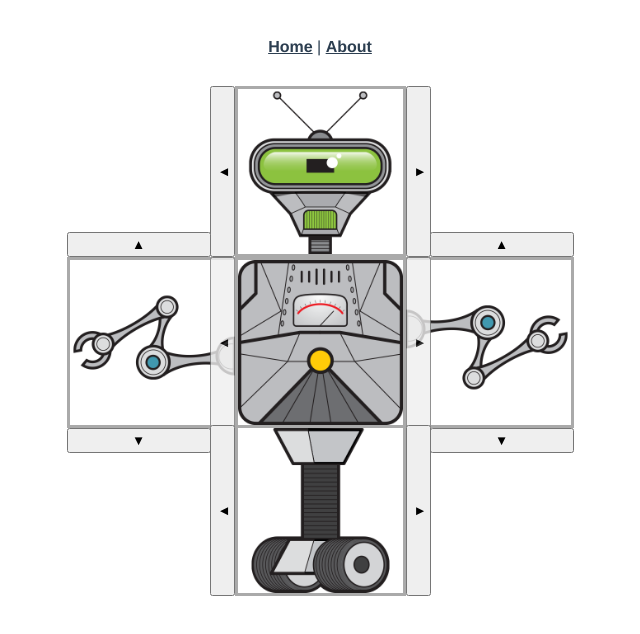
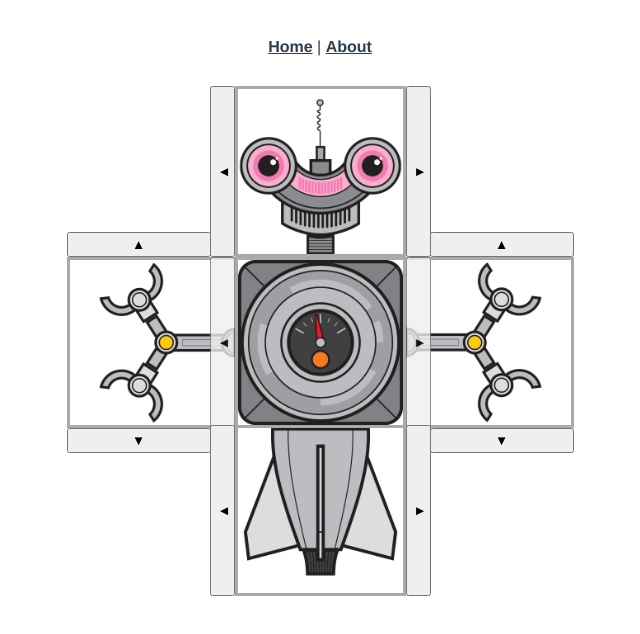
Before and after one commit to NickHafner/Build-a-Bot, a Vue app in the folder build-a-bot/: page /build in a window 1280 px wide. Shown: the top 634 px of the page, without its empty margins (320-960 px from the left). Built offline with nearby package versions, Linux system fonts and the light colour scheme.

Commit message:
Changing the robot images to be able to dynamically selected

```diff
--- a/build-a-bot/src/build/RobotBuilder.vue
+++ b/build-a-bot/src/build/RobotBuilder.vue
@@ -2,31 +2,31 @@
      <div>
     <div class="top-row">
       <div class="top part">
-        <img v-bind:src="availableParts.heads[0].src" title="head"/>
-        <button class="prev-selector">&#9668;</button>
-        <button class="next-selector">&#9658;</button>
+        <img v-bind:src="availableParts.heads[selectedHeadIndex].src" title="head"/>
+        <button @click="selectPrevHead()" class="prev-selector">&#9668;</button>
+        <button @click="selectNextHead()" class="next-selector">&#9658;</button>
       </div>
     </div>
     <div class="middle-row">
       <div class="left part">
-        <img v-bind:src="availableParts.arms[0].src" title="left arm"/>
-        <button class="prev-selector">&#9650;</button>
-        <button class="next-selector">&#9660;</button>
+        <img v-bind:src="availableParts.arms[selectedArmLeftIndex].src" title="left arm"/>
+        <button @click="selectPrevArm()" class="prev-selector">&#9650;</button>
+        <button @click="selectNextArm()" class="next-selector">&#9660;</button>
       </div>
       <div class="center part">
-        <img v-bind:src="availableParts.torsos[0].src" title="left arm"/>
-        <button class="prev-selector">&#9668;</button>
-        <button class="next-selector">&#9658;</button>
+        <img v-bind:src="availableParts.torsos[selectedTorsoIndex].src" title="left arm"/>
+        <button @click="selectPrevHead()" class="prev-selector">&#9668;</button>
+        <button @click="selectPrevHead()" class="next-selector">&#9658;</button>
       </div>
       <div class="right part">
-        <img v-bind:src="availableParts.arms[0].src" title="left arm"/>
+        <img v-bind:src="availableParts.arms[selectedArmRightIndex].src" title="left arm"/>
         <button class="prev-selector">&#9650;</button>
         <button class="next-selector">&#9660;</button>
       </div>
     </div>
     <div class="bottom-row">
       <div class="bottom part">
-        <img v-bind:src="availableParts.bases[0].src" title="left arm"/>
+        <img v-bind:src="availableParts.bases[selectedBaseIndex].src" title="left arm"/>
         <button class="prev-selector">&#9668;</button>
         <button class="next-selector">&#9658;</button>
       </div>
@@ -36,12 +36,34 @@
 
  <script>
  import availableParts from '../data/parts';
+
+ function getPreviousValidIndex(index, length) {
+   const deprecatedIndex = index - 1;
+   return deprecatedIndex < 0 ? length - 1 : deprecatedIndex;
+ }
+ function getNextValidIndex(index, length) {
+   const incrementedIndex = index - 1;
+   return incrementedIndex > 0 ? length - 1 : incrementedIndex;
+ }
  export default {
      name: "Robot",
      data() {
        return {
          availableParts,
+         selectedHeadIndex: 1,
+         selectedArmLeftIndex: 1,
+         selectedTorsoIndex: 1,
+         selectedArmRightIndex: 1,
+         selectedBaseIndex: 1,
        };
+     },
+     methods: {
+       selectNextHead() {
+         this.selectedHeadIndex = getNextValidIndex(this.selectedHeadIndex, availableParts.heads.length);
+       },
+       selectPrevHead() {
+         this.selectedHeadIndex = getPreviousValidIndex(this.selectedHeadIndex, availableParts.heads.length);
+       }
      }
  }
  </script>
```
